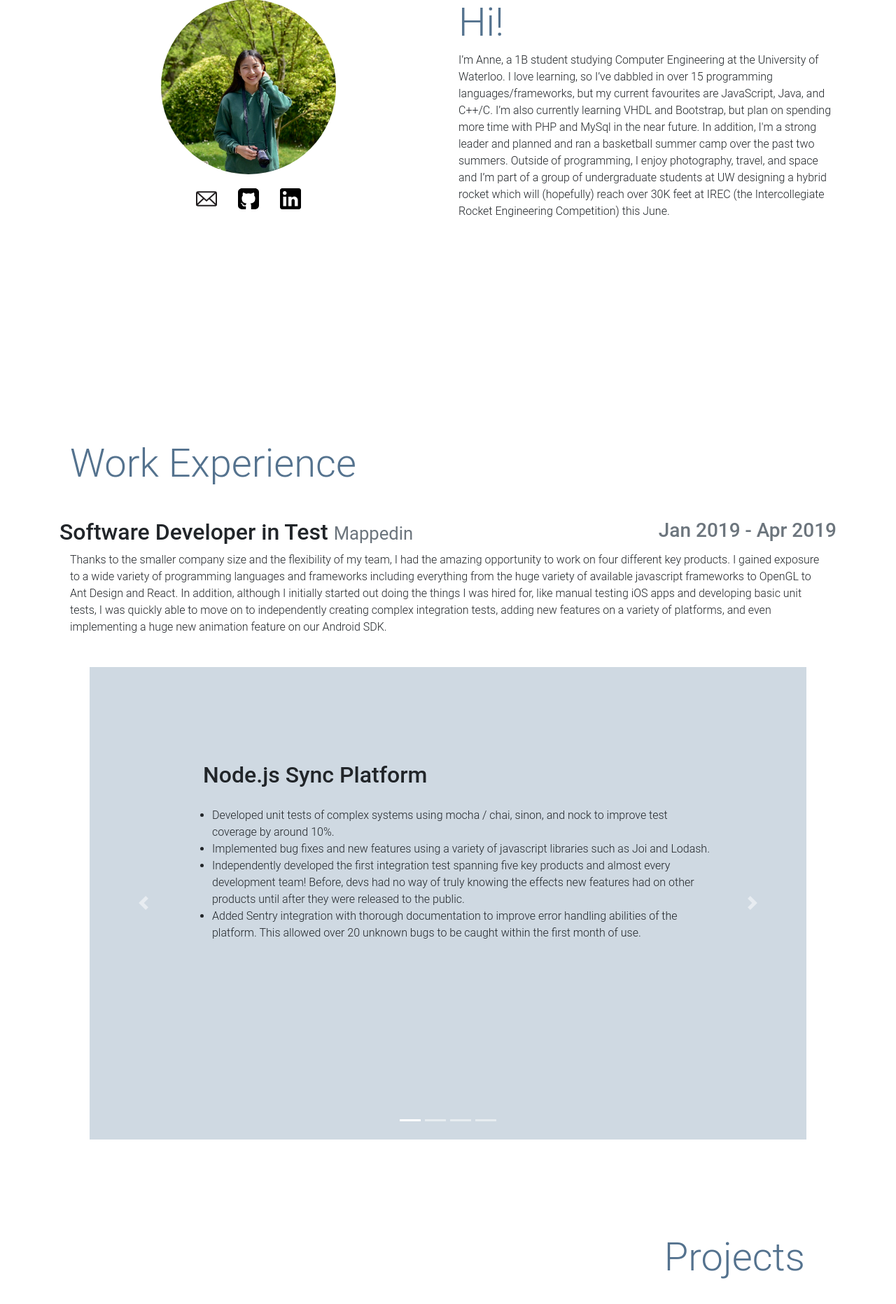
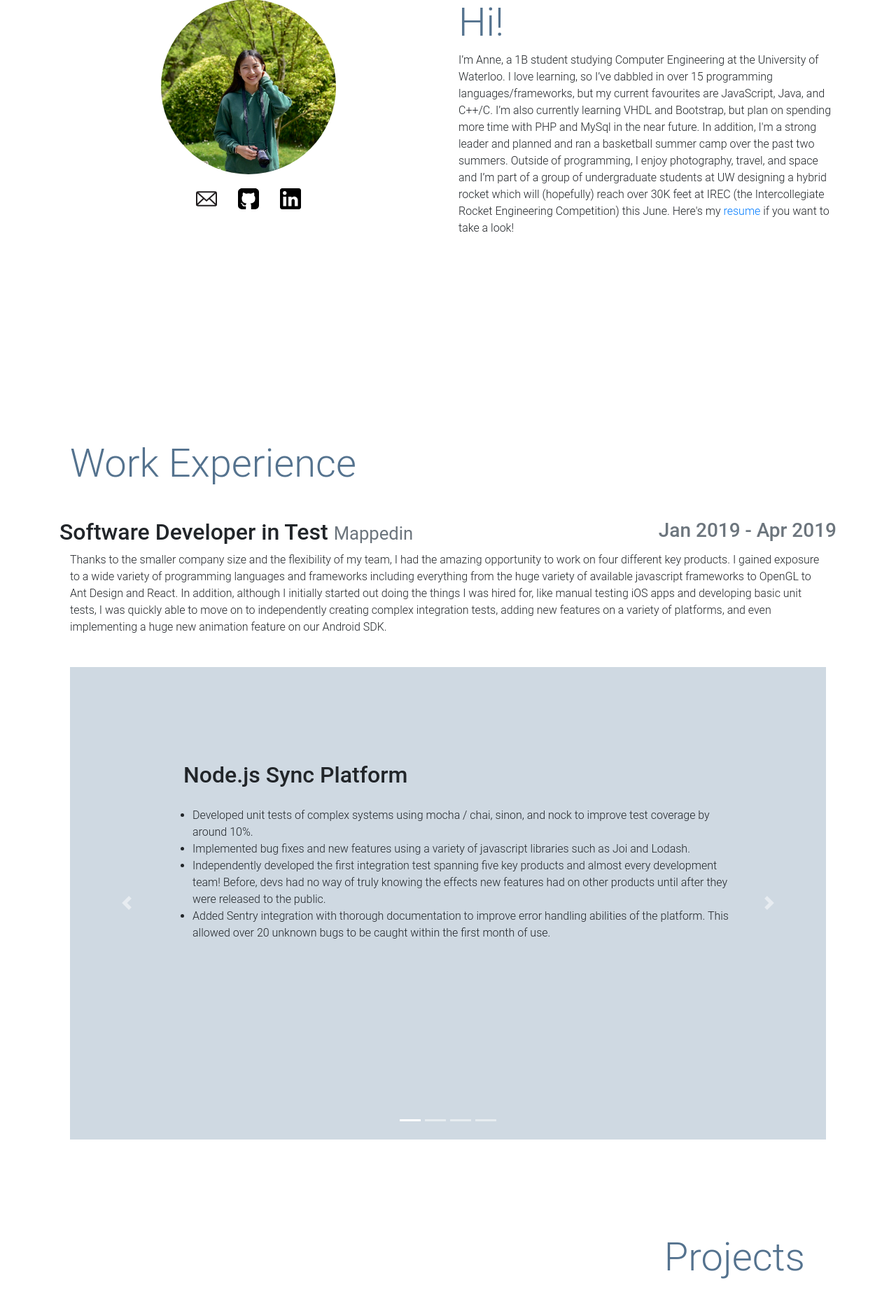
Before and after one commit to annewang27/annewang27.github.io, a Jekyll site: the page index.html, which Jekyll copies as it is, in a window 1280 px wide. Shown: the part 676-2539 px from the top of the page at 70% size. Built offline with Jekyll 4.4.1, drawn with Linux system fonts in a browser that asks for light colours.

Commit message:
Added resume

```diff
--- a/css/main.css
+++ b/css/main.css
@@ -71,8 +71,8 @@ body {
 
   #experience-carousel {
     background-color: #cfd9e2;
-    height: 75vh;
-    width: 80vw;
+    min-height: 75vh;
+    min-width: 80vw;
     margin-left: auto;
     margin-right: auto;
     margin-bottom: 5vh;
--- a/index.html
+++ b/index.html
@@ -39,7 +39,7 @@
 				<p>I’m Anne, a 1B student studying Computer Engineering at the University of Waterloo. I love learning, so I’ve dabbled in over 15 programming languages/frameworks, but my current favourites are JavaScript,
 					Java, and C++/C. I’m also currently learning VHDL and Bootstrap, but plan on spending more time with PHP and MySql in the near future. In addition, I'm a strong leader and planned and ran a basketball
 					summer camp over the past two summers. Outside of programming, I enjoy photography, travel, and space and I’m part of a group of undergraduate students at UW designing a hybrid rocket which will
-					(hopefully) reach over 30K feet at IREC (the Intercollegiate Rocket Engineering Competition) this June.
+					(hopefully) reach over 30K feet at IREC (the Intercollegiate Rocket Engineering Competition) this June. Here's my <a href="https://annewang27.github.io/Anne Wang 1B.pdf">resume</a> if you want to take a look!
 				</p>
 			</div>
 		</div>
```
Also changed, not shown: 1 other file.
